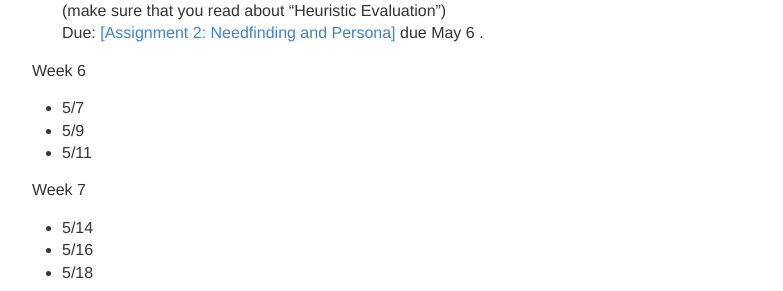
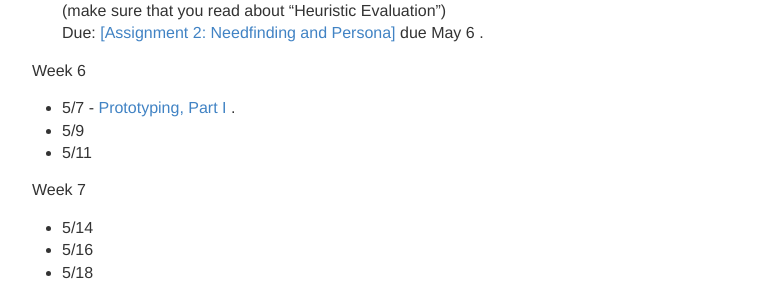
Before and after one commit to hciwang/hciwang.github.io, a Jekyll site: the page built from _posts/2018-3-25-lectures.md, in a window 1280 px wide and 900 px high, scrolled down 1679 px. Shown: the part 161-452 px from the top of the window, without its empty margins (248-1031 px from the left). Built offline with Jekyll 4.4.1, drawn with Linux system fonts in a browser that asks for light colours.

Commit message:
Update 2018-3-25-lectures.md

```diff
--- a/_posts/2018-3-25-lectures.md
+++ b/_posts/2018-3-25-lectures.md
@@ -57,7 +57,7 @@
 Due: [[Assignment 2: Needfinding and Persona]](https://canvas.ucdavis.edu/courses/225630/assignments/193960) due May 6 .
 
 Week 6
-- 5/7
+- 5/7 - [Prototyping, Part I](https://canvas.ucdavis.edu/courses/225630/files?preview=3491453) .
 - 5/9
 - 5/11
 
```
